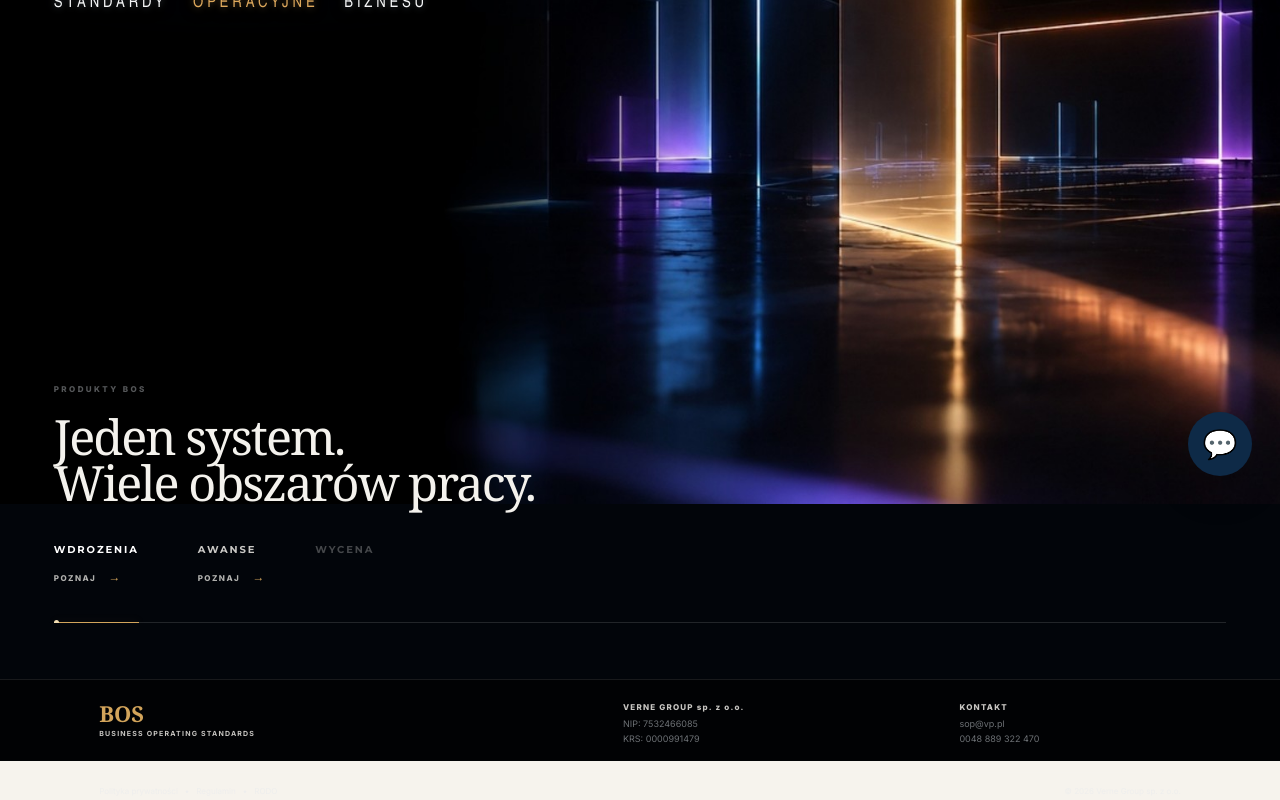
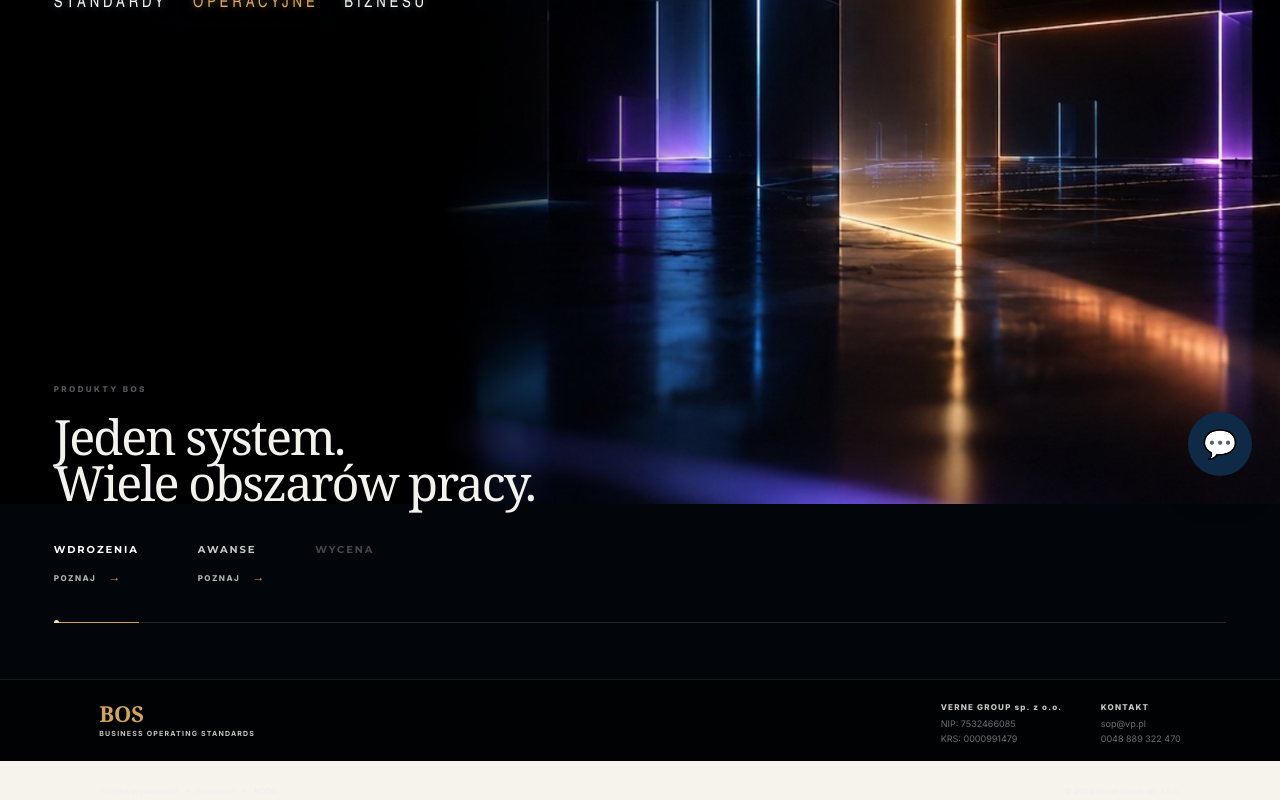
Before and after one commit to vernegroup/bos-platform, a Next.js app: page / in a window 1280 px wide. Shown: the part 296-1096 px from the top of the page. Built offline with nearby package versions, Linux system fonts and the light colour scheme.

Commit message:
POLISH-UI align landing footer details right

```diff
--- a/app/footer.css
+++ b/app/footer.css
@@ -134,8 +134,12 @@
 .bos-public-root .bos-bottom-bar-inner{
   min-height:92px;
   padding:22px 0 18px;
-  grid-template-columns:1.35fr .8fr .65fr;
-  gap:clamp(32px,5vw,72px);
+  grid-template-columns:minmax(0,1fr) max-content max-content;
+  gap:clamp(28px,3vw,48px);
+}
+.bos-public-root .bos-footer-company,
+.bos-public-root .bos-footer-contact{
+  justify-self:end;
 }
 .bos-public-root .bos-footer-brand-mark{font-size:22px}
 .bos-public-root .bos-footer-brand-name{margin-top:5px;font-size:7px}
```
